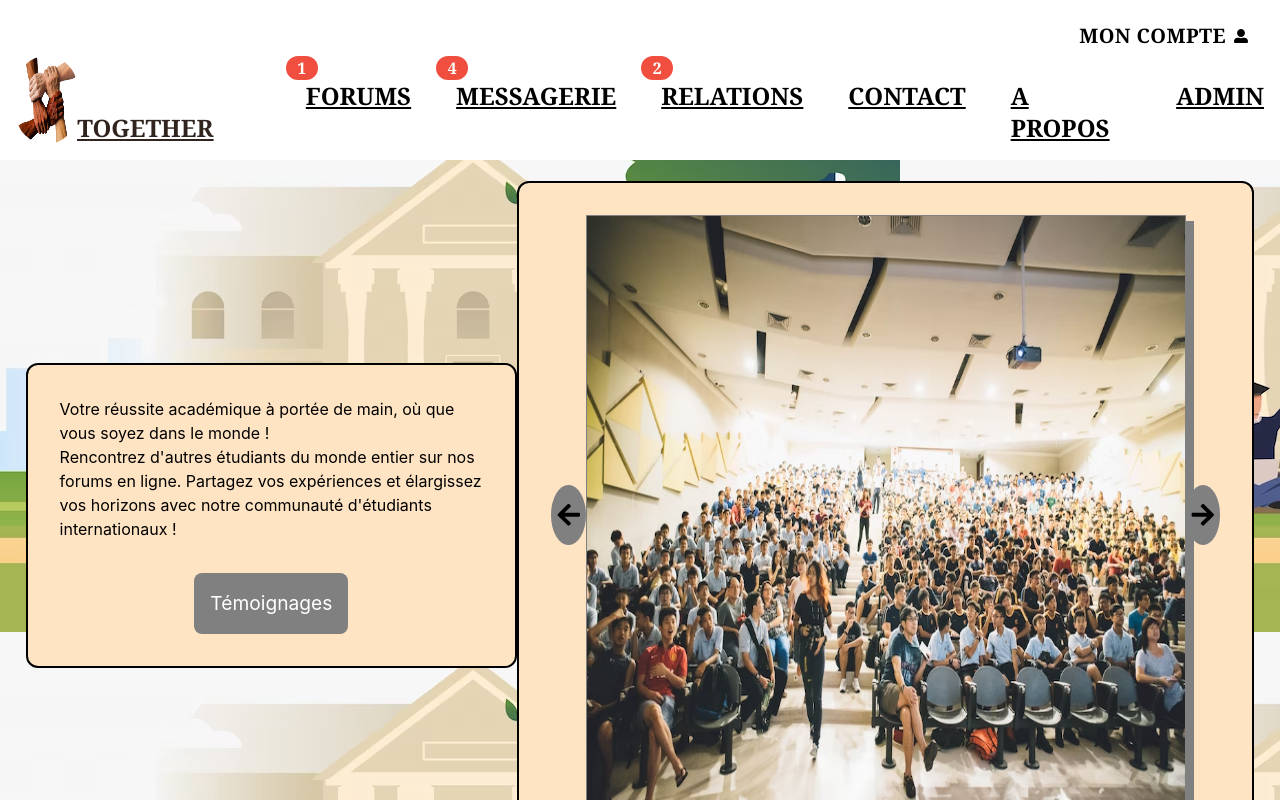
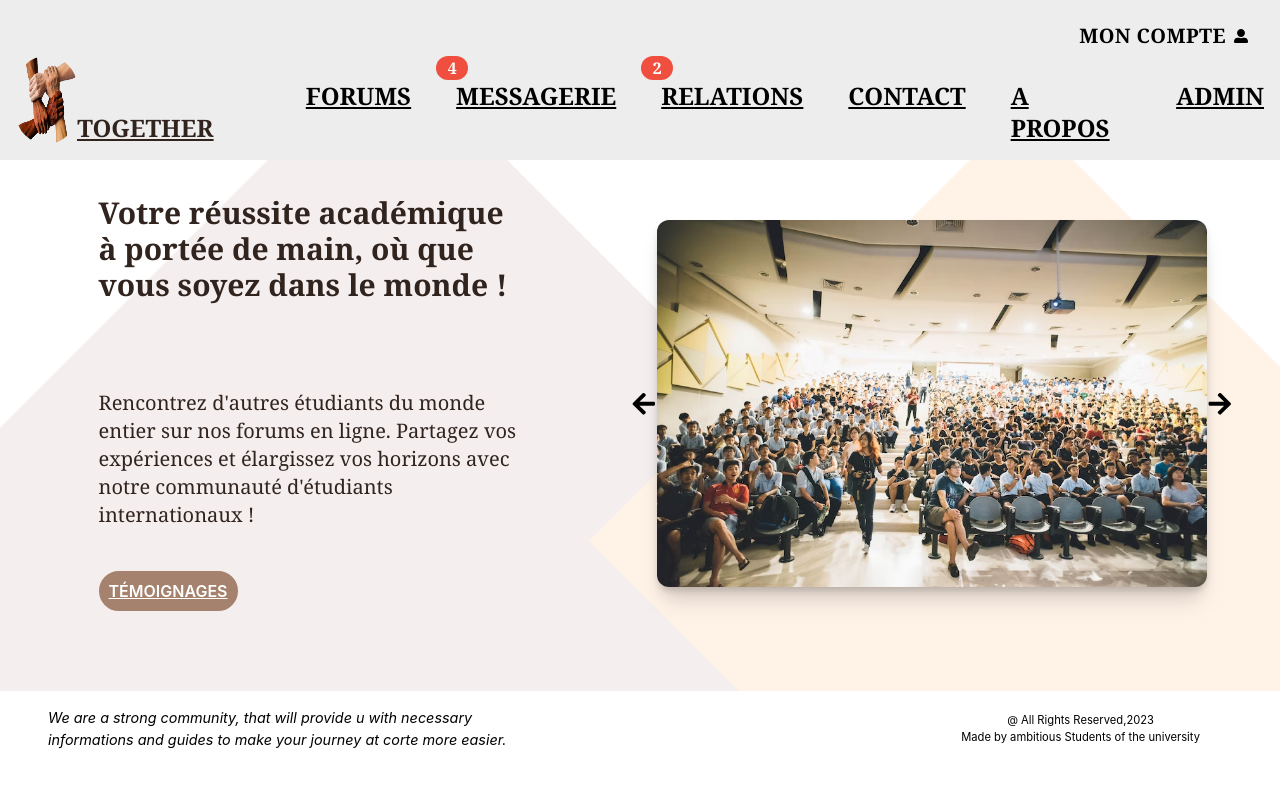
Before and after one commit to amineenim/forum-international-students, a React (Create React App) app: page / in a window 1280 px wide. Shown: the top 800 px of the page. Built offline with nearby package versions, Linux system fonts and the light colour scheme; no server answers.

Commit message:
Refont de l'accueil

```diff
--- a/src/Components/ForumContentBody.js
+++ b/src/Components/ForumContentBody.js
@@ -162,7 +162,7 @@ class ForumContentBody extends React.Component {
                 </Helmet>
 
                 <div className='w-full bg-color-primary-2 mt-10 py-2'>
-                    <div className='w-[99%] px-[10%]'>
+                    <div className='w-[99%] px-[10%] pt-6'>
                         <div className='w-full flex items-center bg-[#f1f4f8] py-4 px-2 rounded-2xl text-[#71727c] uppercase font-semibold'>
                             <div><NavLink to='/forum'><span className='text-2xl mr-4'>Forums</span></NavLink></div>
                             <div><img className='h-8 w-10 mr-4' src={threeArrow} /></div>
--- a/src/Components/ForumHomeBody.js
+++ b/src/Components/ForumHomeBody.js
@@ -9,6 +9,8 @@ import { ApiService } from "../Services/ApiService";
 import AuthService from '../Services/AuthService';
 import commentImg from '../assets/comment.png';
 import flagImg from '../assets/flag-solid.svg';
+import threeArrow from '../assets/chevron-triple.png';
+
 
 class ForumHomeBody extends React.Component {
     state = {
@@ -104,7 +106,7 @@ class ForumHomeBody extends React.Component {
                         <div className='px-[10%]'>
                             <div className='justify-end items-end text-right mb-[4%]'>
                                 <button onClick={() => this.activeAddNewForum()} className='uppercase bg-color-primary-1 bg-color-primary-2-hover color-primary-2 color-secondary-hover border-color-secondary-hover border-2 border-color-primary-1 px-2 py2 rounded-3xl h-10 underline font-semibold'>
-                                    <span>Créer un nouveau poste</span>
+                                    <span>Créer un nouveau post</span>
                                 </button>
                             </div>
                             <div className='flex justify-center items-center text-center mb-8'>
@@ -196,11 +198,17 @@ class ForumHomeBody extends React.Component {
                         </div>
                     </div>
                 </div>) :
-                    (<div className='px-[10%] pb-10'>
-                        <div className='text-4xl font-bold'>
-                            <span>Nouveau Poste</span>
+                    (<div className='px-[10%] pb-10 pt-6'>
+                        <div className='w-full flex items-center bg-[#f1f4f8] py-4 px-2 rounded-2xl text-[#71727c] uppercase font-semibold'>
+                            <div><span className='text-2xl mr-4'>Forums</span></div>
+                            <div><img className='h-8 w-10 mr-4' src={threeArrow} /></div>
+                            <div><span className='mr-6 text-2xl'>/</span></div>
+                            <div className='text-2xl font-bold'>
+                                <span>Nouveau Post</span>
+                            </div>
                         </div>
-                        <div className='font-extrabold mt-10 mb-2 text-xl'>
+
+                        <div className='font-extrabold mt-6 mb-2 text-xl'>
                             <span>Catégorie *</span>
                         </div>
                         <div className='w-full'>
@@ -217,7 +225,7 @@ class ForumHomeBody extends React.Component {
                             <span>Titre *</span>
                         </div>
                         <div className='w-full'>
-                            <input id='titre' name='titre' placeholder='Titre du poste' className='w-full px-4 py-2 border-2 border-color-sixth'  />
+                            <input id='titre' name='titre' placeholder='Titre du post' className='w-full px-4 py-2 border-2 border-color-sixth'  />
                         </div>
                         <div className='font-extrabold mt-4 mb-2 text-xl'>
                             <span>Texte *</span>
--- a/src/Components/Header.js
+++ b/src/Components/Header.js
@@ -8,7 +8,7 @@ import { NavLink } from "react-router-dom";
 
 function Header(){
     return (
-        <div className="fixed top-0 bg-white p-4">
+        <div className="fixed top-0 bg-[#ededed] p-4">
             <div className="flex items-center justify-end">
                 <div className="mon-compte"><AccountMenu/></div>
             </div>
@@ -20,9 +20,7 @@ function Header(){
                     </h2>
                 </div>
                 <div className="ml-[2%]">
-                    <div className="div-notif w-8 h-6 bg-[#f04f3f] rounded-xl flex items-center justify-center text-center text-white font-semibold p-2 font-serif">
-                        <span>1</span>
-                    </div>
+                    <div className="w-8 h-6 "></div>
                     <div className="uppercase font-serif underline pl-5 text-black font-bold text-2xl">
                         <span>
                             <NavLink to='/forum'>Forums</NavLink>
--- a/src/Components/HomeBody.js
+++ b/src/Components/HomeBody.js
@@ -1,6 +1,6 @@
 
 import React, { useState } from 'react';
-import '../Styles/HomeBody.css';
+import '../Styles/Main.css';
 import studentsGlobe from '../assets/students-globe.jpg'
 import students from '../assets/students.avif'
 import conference from '../assets/conference.avif'
@@ -36,29 +36,33 @@ class HomeBody extends React.Component {
             <title>TOGETHER | Accueil</title>
         </Helmet>
         <div className='left'>
-            <h2>Votre réussite académique à portée de main,
+            <h2 className='text-[#31241e] text-3xl font-bold font-serif'>Votre réussite académique à portée de main,
                 où que vous soyez dans le monde !
             </h2>
-            <p>
+            <p className='text-xl text-[#31241e] font-serif mt-[20%]'>
                 Rencontrez d'autres étudiants du
                 monde entier sur nos forums en ligne.
                 Partagez vos expériences et élargissez
                 vos horizons avec notre communauté
                 d'étudiants internationaux !
             </p>
-            <Link to='/temoignages'>
-                <button className='btn'>Témoignages</button>
-            </Link>
+            <div className='flex items-start justify-start w-full mt-[10%]'>
+                <Link to='/temoignages'>
+                    <button  className='uppercase bg-color-secondary bg-color-primary-2-hover color-primary-2 color-secondary-hover border-color-secondary-hover border-2 border-color-secondary px-2 py2 rounded-3xl h-10 underline font-semibold'>
+                        <span>Témoignages</span>
+                    </button>
+                </Link>
+            </div>
         </div>
         <div className='right'>
-            <div className='arrowleft'>
+            <div className='arrowleft w-[50%] cursor-pointer'>
                 <FaArrowLeft className='arrows' onClick={() => {
                   this.state.currentImage > 0 ? this.setState({currentImage : this.state.currentImage - 1}) : this.setState({currentImage : this.images.length - 1})
                 }
                 }/>
             </div>
-            <img src={this.images[this.state.currentImage]} alt="students-holding-the-globe"/>
-            <div className='arrowright'>
+            <img className='h-[100%] w-[100%] rounded-xl shadow-xl drop-shadow-lg shadow-blue' src={this.images[this.state.currentImage]} alt="students-holding-the-globe"/>
+            <div className='arrowright cursor-pointer'>
                 <FaArrowRight className='arrows' onClick={() => (
                     this.state.currentImage < this.images.length - 1 ? this.setState({currentImage : this.state.currentImage + 1}) : this.setState({currentImage : 0})
                 )}/>
--- a/src/Styles/Main.css
+++ b/src/Styles/Main.css
@@ -2,8 +2,12 @@
 .home-body {
     display: flex;
     justify-content: space-evenly;
-    padding : 4rem 1.6rem;
-    height: 100vh;
+    padding : 3rem 1.6rem;
+    background-image: url('../assets/Background.png');
+    background-size: cover;
+}
+
+.container-bg{
     background-image: url('../assets/Background.png');
     background-size: cover;
 }
@@ -22,15 +26,15 @@
     display: flex;
     flex-direction: row;
     align-items: center;
-
+    max-width: 50%;
     height: fit-content;
     align-self: center;
     padding: 2rem;
 }
-.right img {
-    height: 600px;
-    width: 600px;
-}
+/* .right img {
+    height: 70%;
+    width: 70%;
+} */
 .arrowleft, .arrowright {
     height: 60px;
     width: 60px;
```
